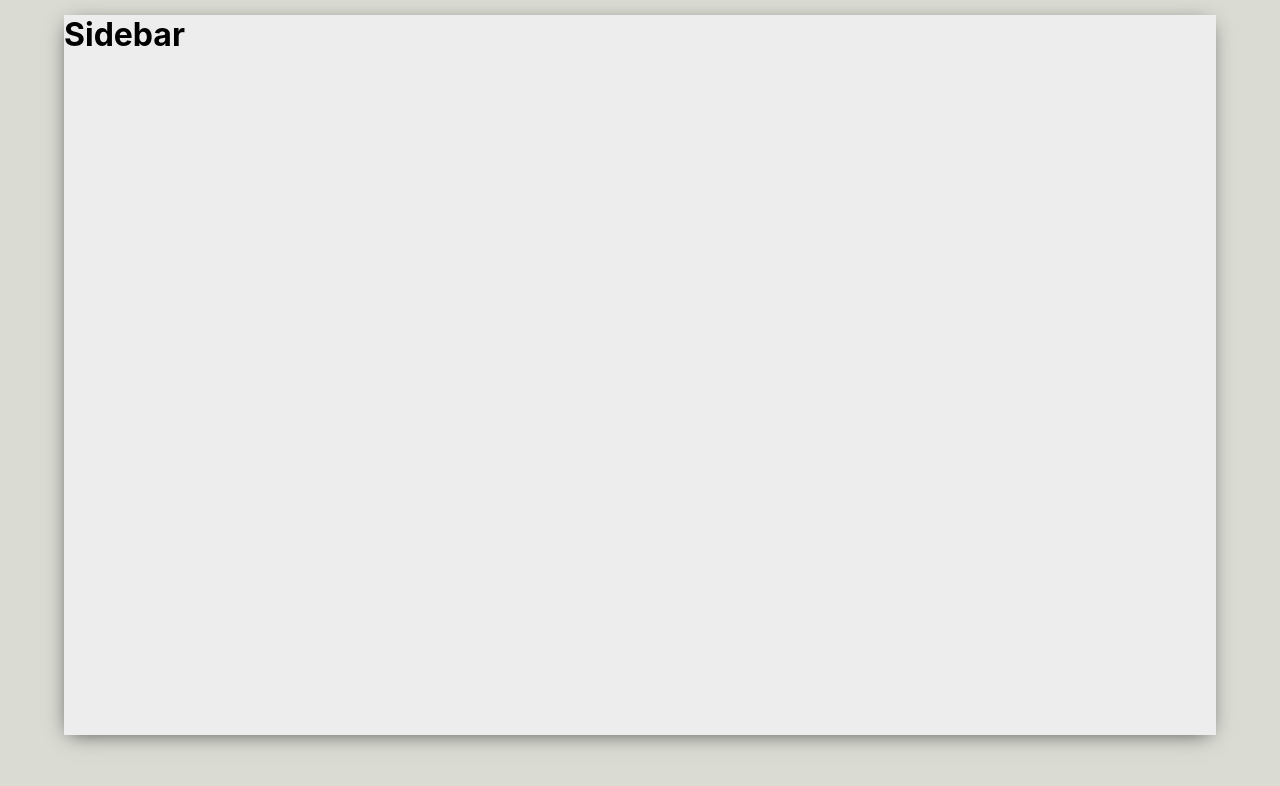
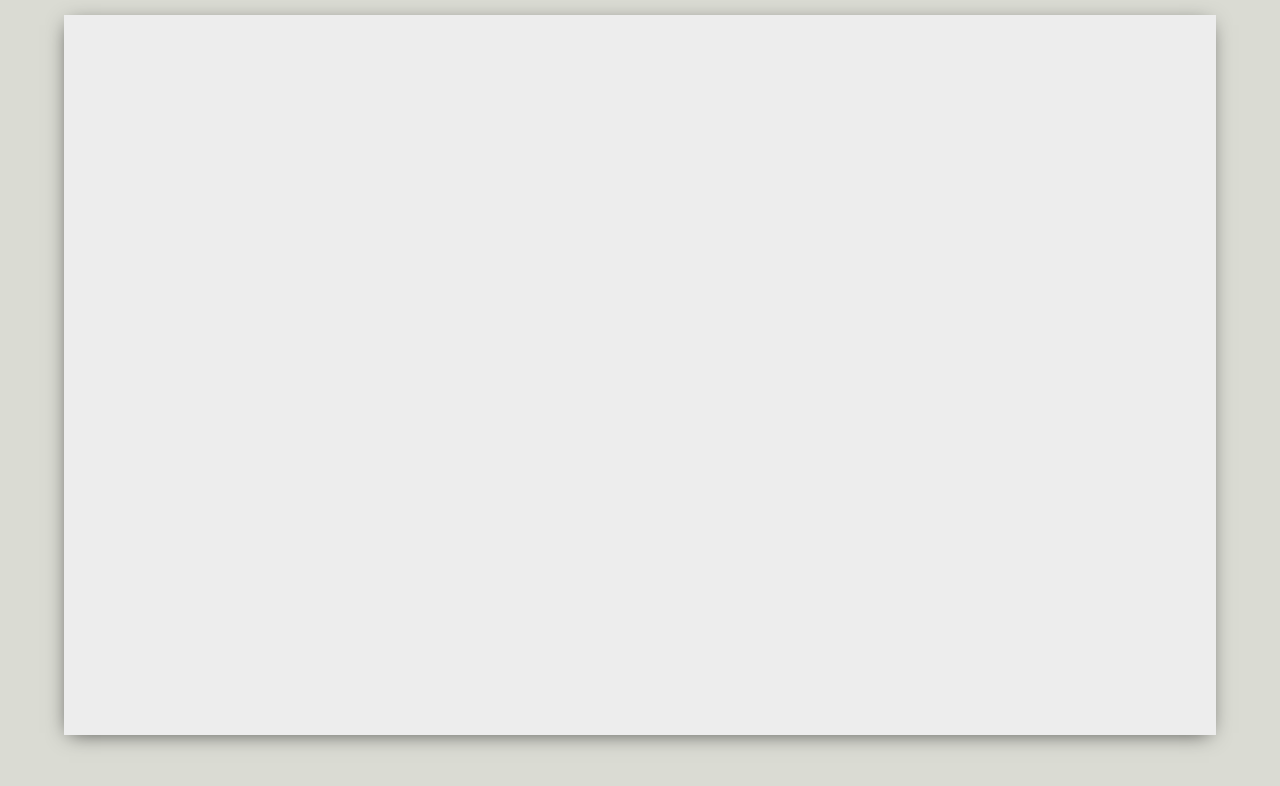
Before and after one commit to Ibtid/whatsapp-clone, a React (Create React App) app: page / in a window 1280 px wide. Shown: the top 786 px of the page. Built offline with nearby package versions, Linux system fonts and the light colour scheme.

Commit message:
create 3 divs

```diff
--- a/src/Sidebar.js
+++ b/src/Sidebar.js
@@ -4,7 +4,15 @@ import "./Sidebar.css"
 const Sidebar = () => {
     return (
         <div className="sidebar">
-            <h1>Sidebar</h1>
+            <div className="sidebar__header">
+
+            </div>
+            <div className="sidebar__search">
+
+            </div>
+            <div className="sidebar__chats">
+
+            </div>
         </div>
     )
 }
```
